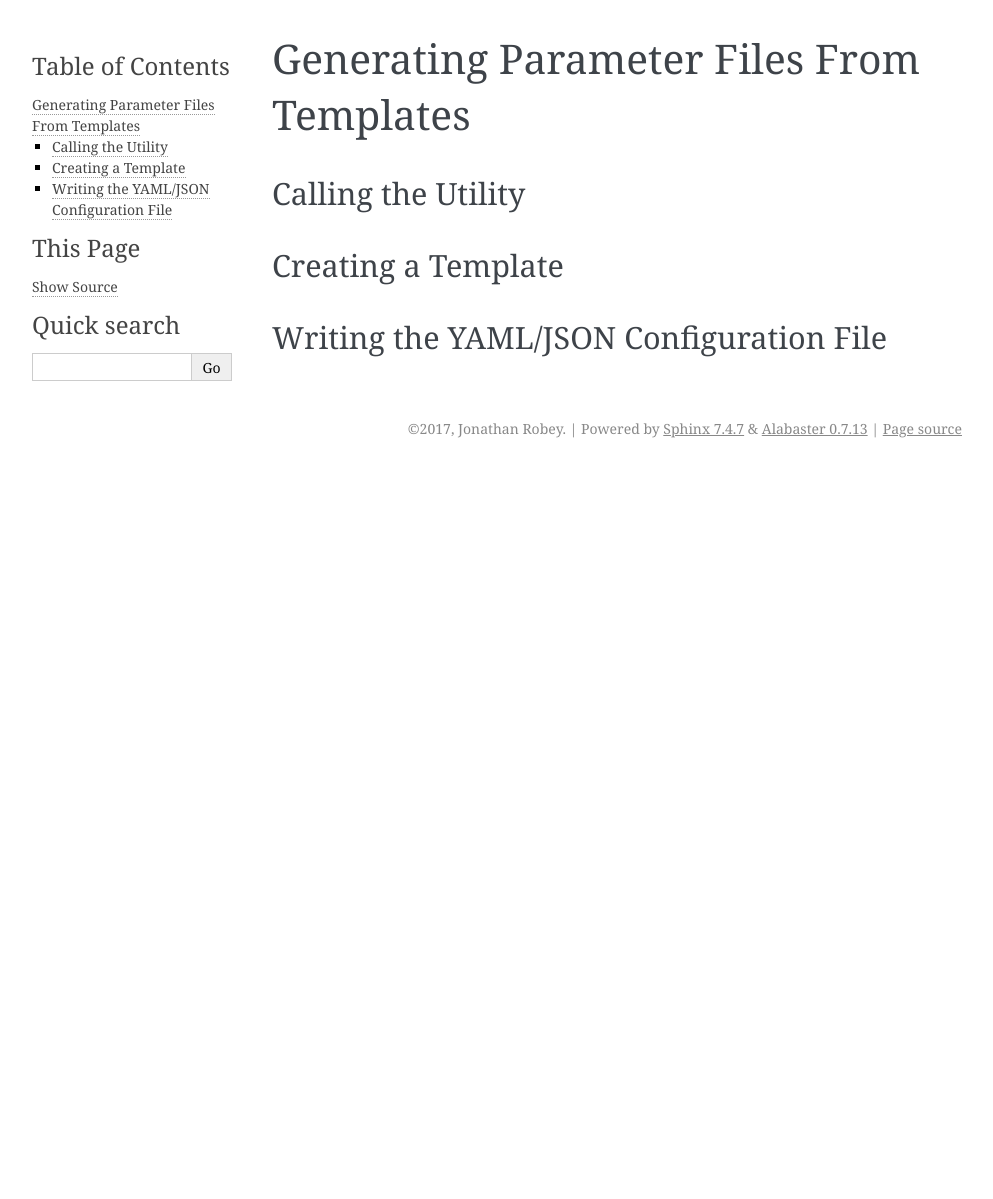
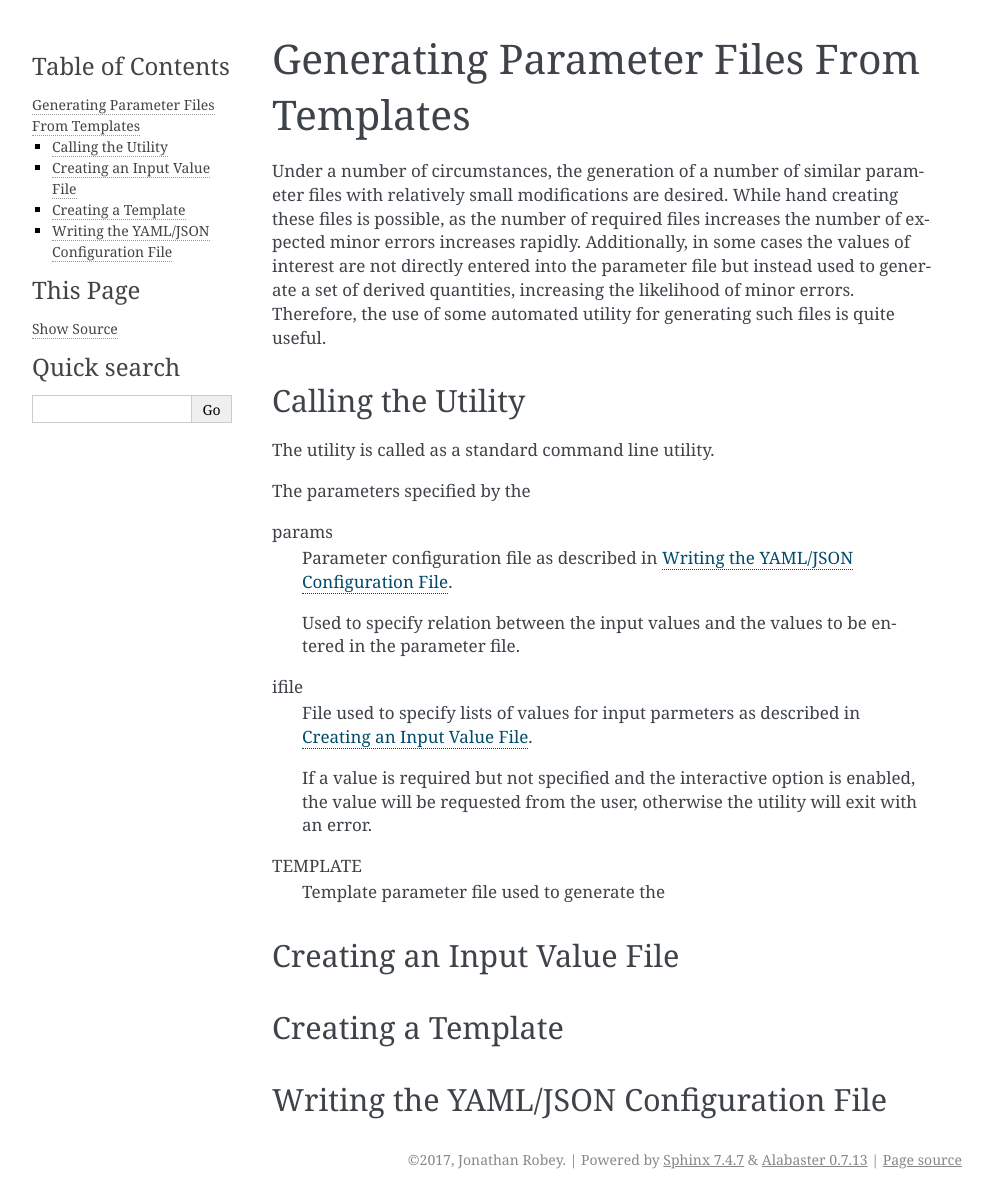
Before and after one commit to class4kayaker/NonDimensional_Calculators, a Sphinx documentation site: the page built from doc/generate.rst, in a window 1280 px wide. Shown: the whole page, without its empty margins (148-1141 px from the left). Built offline with Sphinx 7.4.7, drawn with Linux system fonts in a browser that asks for light colours; before the commit the page ends 900 px from its top, so only the background shows below that.

Commit message:
Work on generator documentation

```diff
--- a/doc/generate.rst
+++ b/doc/generate.rst
@@ -1,15 +1,50 @@
 Generating Parameter Files From Templates
 =========================================
+
+Under a number of circumstances, the generation of a number of similar
+parameter files with relatively small modifications are desired. While hand
+creating these files is possible, as the number of required files increases the
+number of expected minor errors increases rapidly. Additionally, in some cases
+the values of interest are not directly entered into the parameter file but
+instead used to generate a set of derived quantities, increasing the likelihood
+of minor errors. Therefore, the use of some automated utility for generating
+such files is quite useful.
 
 Calling the Utility
 -------------------
 
+The utility is called as a standard command line utility.
 
+The parameters specified by the
+
+params
+    Parameter configuration file as described in :ref:`generator_config_file`.
+
+    Used to specify relation between the input values and the values to be
+    entered in the parameter file.
+
+ifile
+    File used to specify lists of values for input parmeters as described in
+    :ref:`generator_input_file`.
+
+    If a value is required but not specified and the interactive option is
+    enabled, the value will be requested from the user, otherwise the utility
+    will exit with an error.
+
+TEMPLATE
+    Template parameter file used to generate the
+
+.. _generator_input_file:
+
+Creating an Input Value File
+----------------------------
+
+.. _generator_template_file:
 
 Creating a Template
 -------------------
 
-
+.. _generator_config_file:
 
 Writing the YAML/JSON Configuration File
 ----------------------------------------
```
